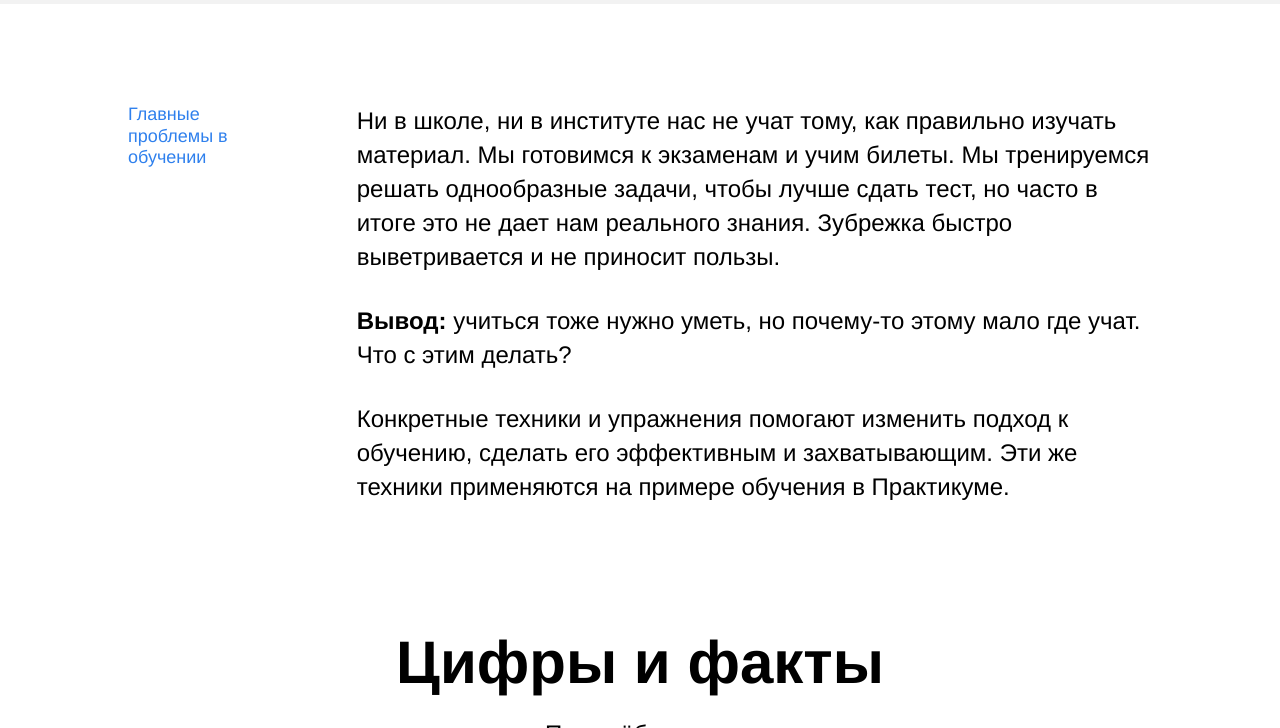
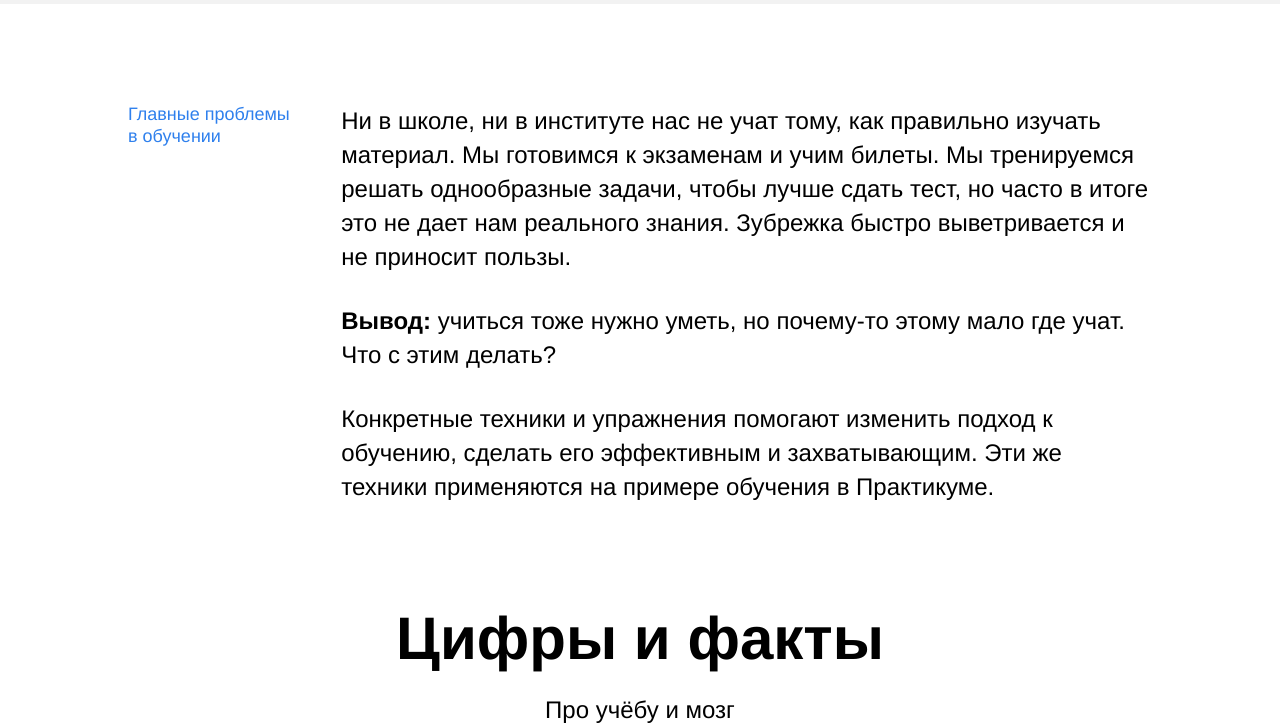
Before and after one commit to Khaera/how-to-learn, a plain HTML site: page index.html in a window 1280 px wide. Shown: the part 752-1480 px from the top of the page. Drawn offline with Linux system fonts and the light colour scheme.

Commit message:
modified:   index.html 	modified:   styles/style.css

```diff
--- a/index.html
+++ b/index.html
@@ -25,15 +25,14 @@
     </header>
     <main class="content">
       <section class="description">
-        <div class="two-columns"><h1 class="two-columns__brief">Главные проблемы в обучении</h1>
-        <div class="two-columns__main-text">
-          <p class="two-columns__paragraph1">Ни в школе, ни в институте нас не учат тому, как правильно изучать материал. Мы готовимся к экзаменам и учим билеты. Мы тренируемся решать однообразные задачи, чтобы лучше сдать тест, но часто в итоге это не дает нам реального знания. Зубрежка быстро выветривается и не приносит пользы.</p>
-          <p class="two-columns__paragraph2"><span class="two-columns__span-accent">Вывод:</span> учиться тоже нужно уметь, но почему-то этому мало где учат. Что с этим делать?
-          </p>
-          <p class="two-columns__paragraph3">Конкретные техники и упражнения помогают изменить подход к обучению, сделать его эффективным и захватывающим. Эти же техники применяются на примере обучения в Практикуме.</p>
-          </div>
+        <div class="two-columns">
+          <h2 class="two-columns__brief">Главные проблемы в обучении</h2>
+          <ul class="two-columns__main-text">
+            <li class="two-columns__paragraph ">Ни в школе, ни в институте нас не учат тому, как правильно изучать материал. Мы готовимся к экзаменам и учим билеты. Мы тренируемся решать однообразные задачи, чтобы лучше сдать тест, но часто в итоге это не дает нам реального знания. Зубрежка быстро выветривается и не приносит пользы.</li>
+            <li class="two-columns__paragraph"><span class="two-columns__span-accent">Вывод:</span> учиться тоже нужно уметь, но почему-то этому мало где учат. Что с этим делать?</li>
+            <li class="two-columns__paragraph">Конкретные техники и упражнения помогают изменить подход к обучению, сделать его эффективным и захватывающим. Эти же техники применяются на примере обучения в Практикуме.</li>
+          </ul>
         </div>
-
       </section>
 
       <section class="digits">
--- a/styles/style.css
+++ b/styles/style.css
@@ -81,18 +81,14 @@
   display: flex;
   align-content: center;
   justify-content: center;
-
 }
 
 .two-columns {
-  margin-top: 100px;
-  margin-bottom: 100px;
   display: flex;
   flex-direction: row;
-  align-self: center;
   justify-content: space-between;
   width: 80%;
-  min-width: 784px;
+  margin: 100px auto;
 }
 
 .two-columns__brief {
@@ -100,41 +96,33 @@
   font-size: 18px;
   font-weight: normal;
   color: #2f80ed;
-  width: 550px;
-  margin: 0 auto;
+  width: 175px;
+  margin: 0px;
 }
 
 .two-columns__main-text {
-  margin-left: 100px;
+  width: 80%;
+  min-width: 784px;
+  max-height: 400px;
+  list-style: none;
+  margin: 0;
 }
 
-.two-columns__paragraph1 {
-  margin: 0 auto;
+.two-columns__paragraph {
+  box-sizing: content-box;
   line-height: 34px;
   font-size: 24px;
   font-weight: normal;
-
+  padding-bottom: 30px;
 }
 
-.two-columns__paragraph2 {
-  margin-top: 30px;
-  line-height: 34px;
-  font-size: 24px;
-  font-weight: normal;
-
-}
 
 .two-columns__span-accent {
   font-weight: bold;
-
+  line-height: 34px;
+  font-size: 24px;
 }
 
-.two-columns__paragraph3 {
-  margin-top: 30px;
-  line-height: 34px;
-  font-size: 24px;
-  font-weight: normal;
-}
 
 .digits {
   margin-bottom: 100px;
```
